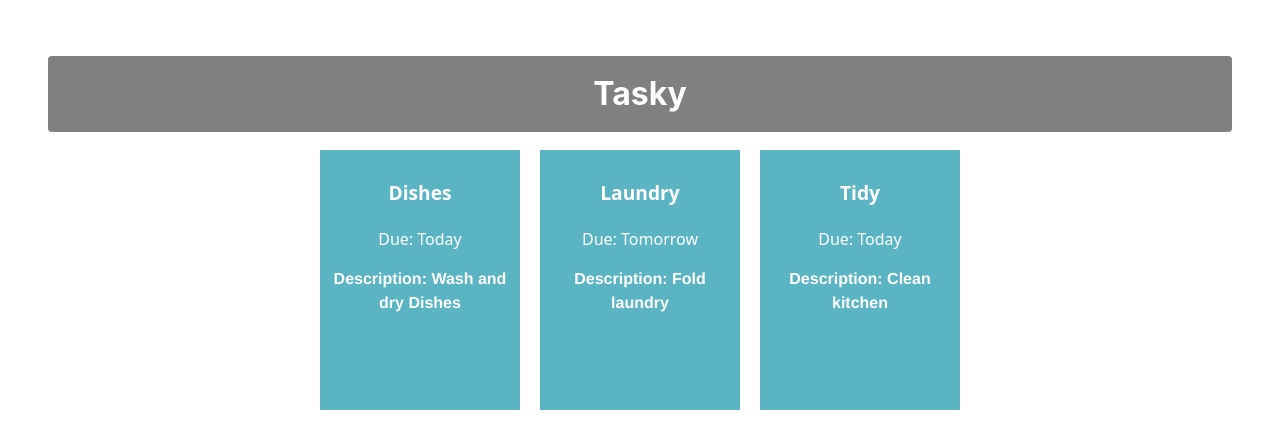
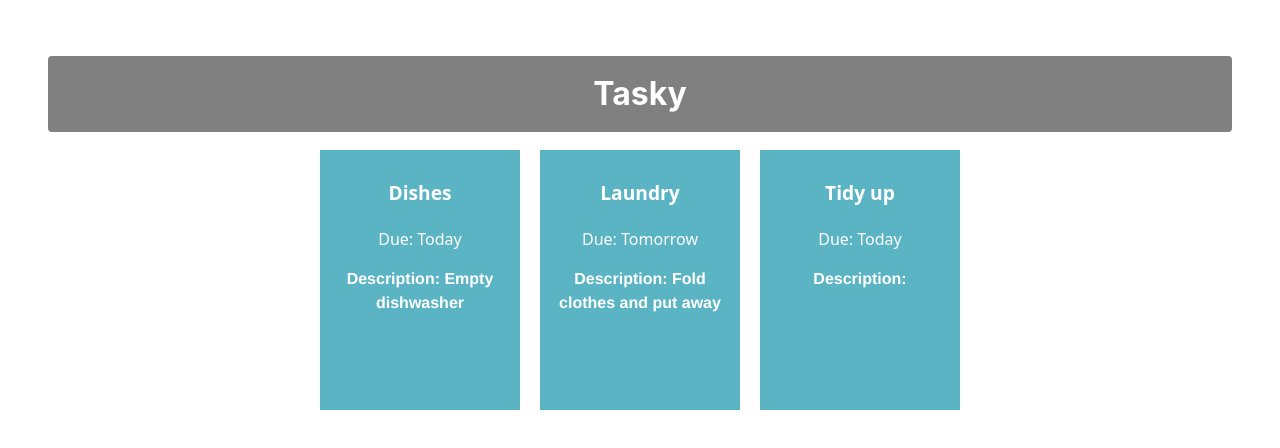
Before and after one commit to Jamie-Whelan04/react-basics-labs-s1-2026, a React (Vite) app in the folder tasky/: page / in a window 1280 px wide. Shown: the top 448 px of the page. Built offline with nearby package versions, Linux system fonts and the light colour scheme.

Commit message:
Added task state

```diff
--- a/tasky/src/App.jsx
+++ b/tasky/src/App.jsx
@@ -1,15 +1,26 @@
 import './App.css';
 import Task from './components/Task';
+import React, { useState } from 'react';
+
 
 function App() {
-  return (
+    const [ taskState, setTaskState ] = useState({
+    tasks: [
+      { title:"Dishes", description: "Empty dishwasher", deadline: "Today" },
+      { title: "Laundry", description: "Fold clothes and put away", deadline: "Tomorrow" },
+      { title: "Tidy up", deadline: "Today" }
+    ]
+  });
+
+    return (
     <div className="container">
       <h1>Tasky</h1>
-      <Task title="Dishes" deadline="Today" description="Wash and dry Dishes" />
-      <Task title="Laundry" deadline="Tomorrow" description="Fold laundry"/>
-      <Task title="Tidy" deadline="Today" description="Clean kitchen" />
+      <Task title={taskState.tasks[0].title} deadline={taskState.tasks[0].deadline} description={taskState.tasks[0].description} />
+      <Task title={taskState.tasks[1].title} deadline={taskState.tasks[1].deadline} description={taskState.tasks[1].description} />
+      <Task title={taskState.tasks[2].title} deadline={taskState.tasks[2].deadline} description={taskState.tasks[2].description} />
     </div>
   );
+
 }
 
 export default App;
```
